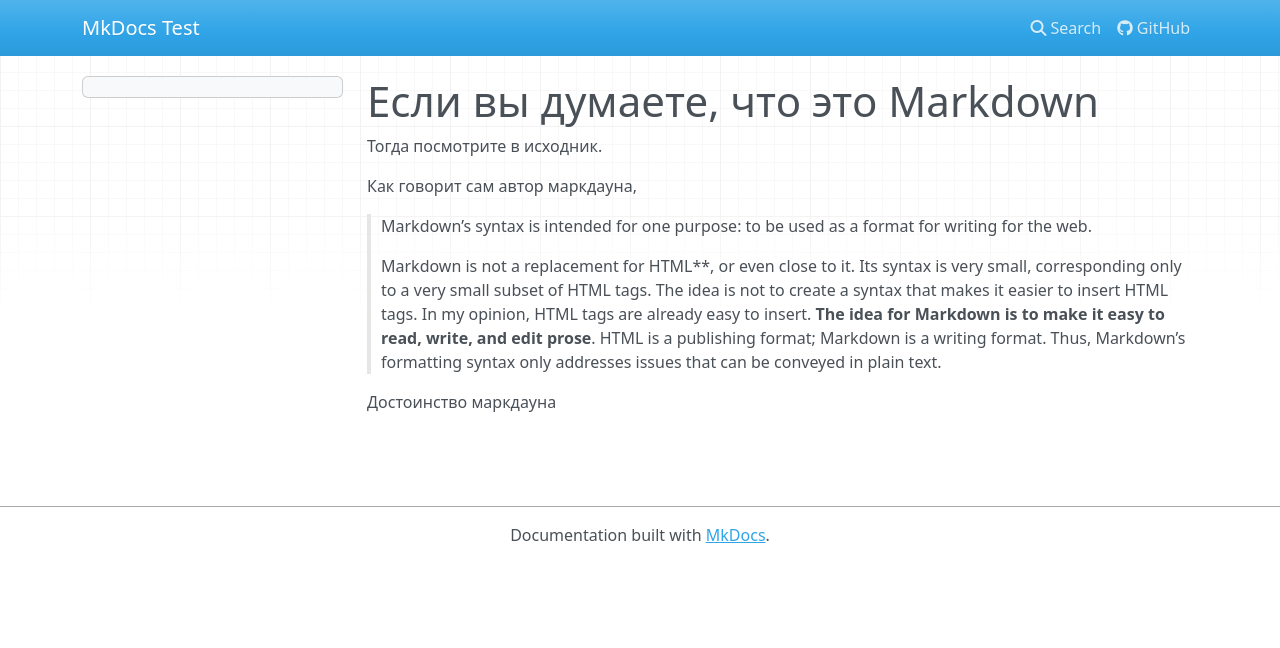
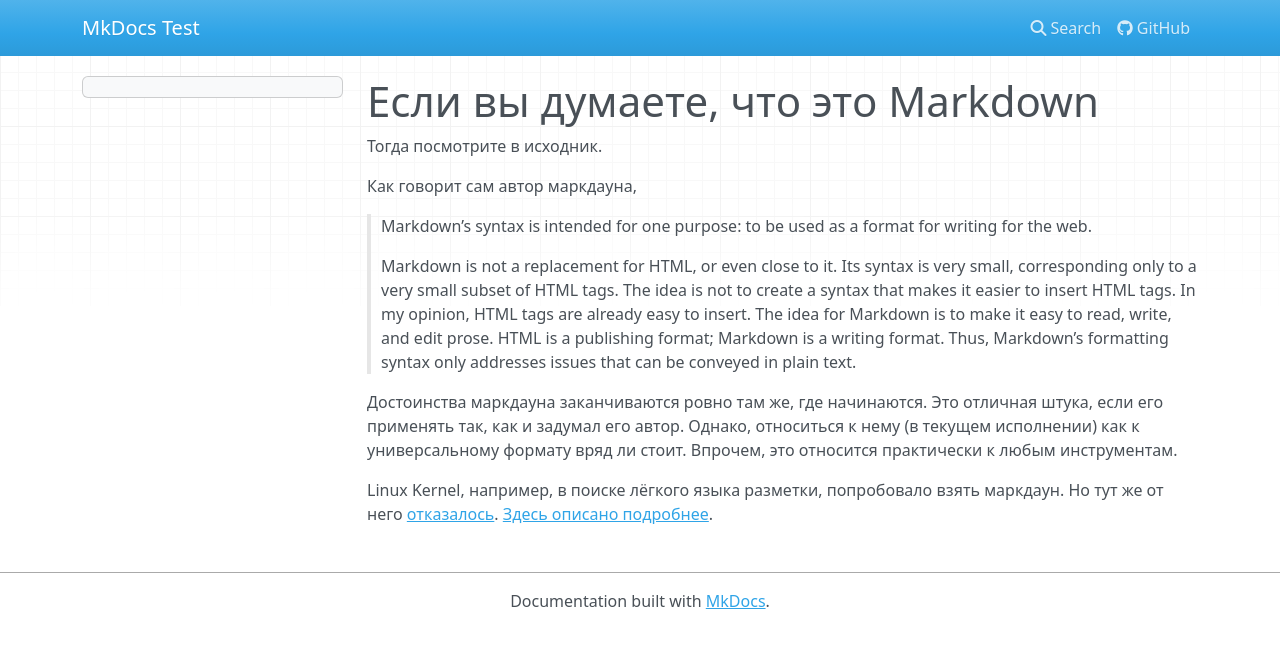
Before and after one commit to mironovalexey/docs, an MkDocs documentation site: the page built from docs/html.md, in a window 1280 px wide. Shown: the top 648 px of the page. Built offline with MkDocs 1.6.1, drawn with Linux system fonts in a browser that asks for light colours; nearby versions of some CDN libraries; old or Windows-style settings are respelled for this version of MkDocs.

Commit message:
Update html.md

```diff
--- a/docs/html.md
+++ b/docs/html.md
@@ -8,8 +8,10 @@
 Markdown’s syntax is intended for one purpose: to be used as a format for writing for the web.
 </p>
 <p>
-Markdown is not a replacement for HTML**, or even close to it. Its syntax is very small, corresponding only to a very small subset of HTML tags. The idea is not to create a syntax that makes it easier to insert HTML tags. In my opinion, HTML tags are already easy to insert. <b>The idea for Markdown is to make it easy to read, write, and edit prose</b>. HTML is a publishing format; Markdown is a writing format. Thus, Markdown’s formatting syntax only addresses issues that can be conveyed in plain text.
+Markdown is not a replacement for HTML, or even close to it. Its syntax is very small, corresponding only to a very small subset of HTML tags. The idea is not to create a syntax that makes it easier to insert HTML tags. In my opinion, HTML tags are already easy to insert. The idea for Markdown is to make it easy to read, write, and edit prose. HTML is a publishing format; Markdown is a writing format. Thus, Markdown’s formatting syntax only addresses issues that can be conveyed in plain text.
 </p>
 </blockquote>
 
-Достоинство маркдауна
+Достоинства маркдауна заканчиваются ровно там же, где начинаются. Это отличная штука, если его применять так, как и задумал его автор. Однако, относиться к нему (в текущем исполнении) как к универсальному формату вряд ли стоит. Впрочем, это относится практически к любым инструментам.
+
+Linux Kernel, например, в поиске лёгкого языка разметки, попробовало взять маркдаун. Но тут же от него <a href="https://lwn.net/Articles/692704/">отказалось</a>. <a href="https://habr.com/post/316758/">Здесь описано подробнее</a>.
```
